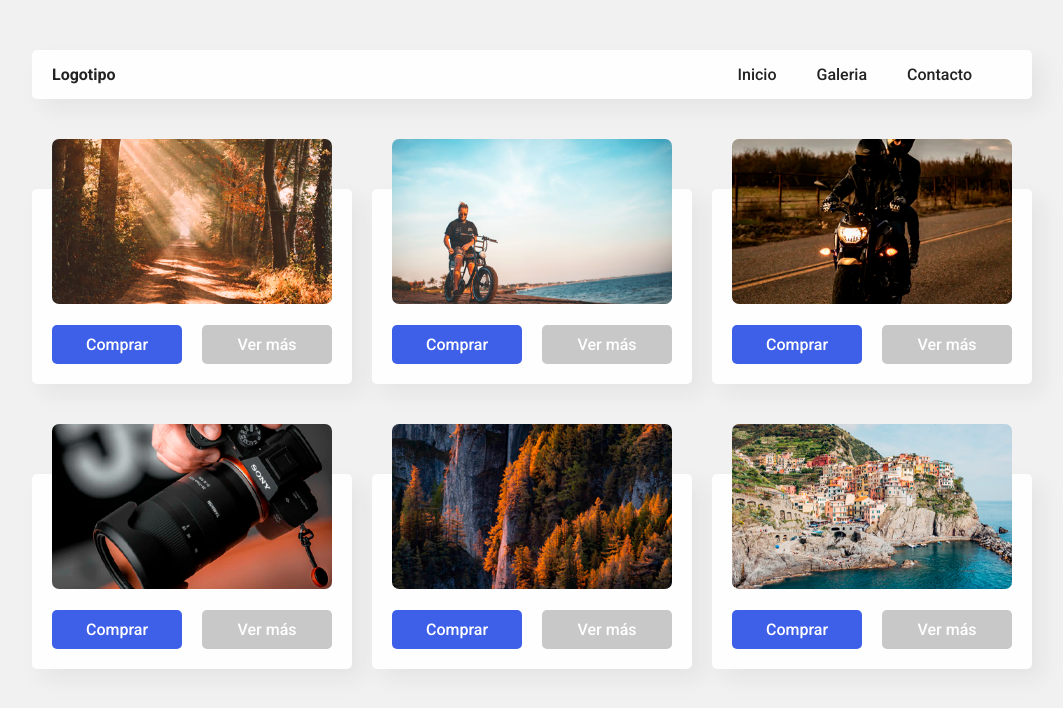
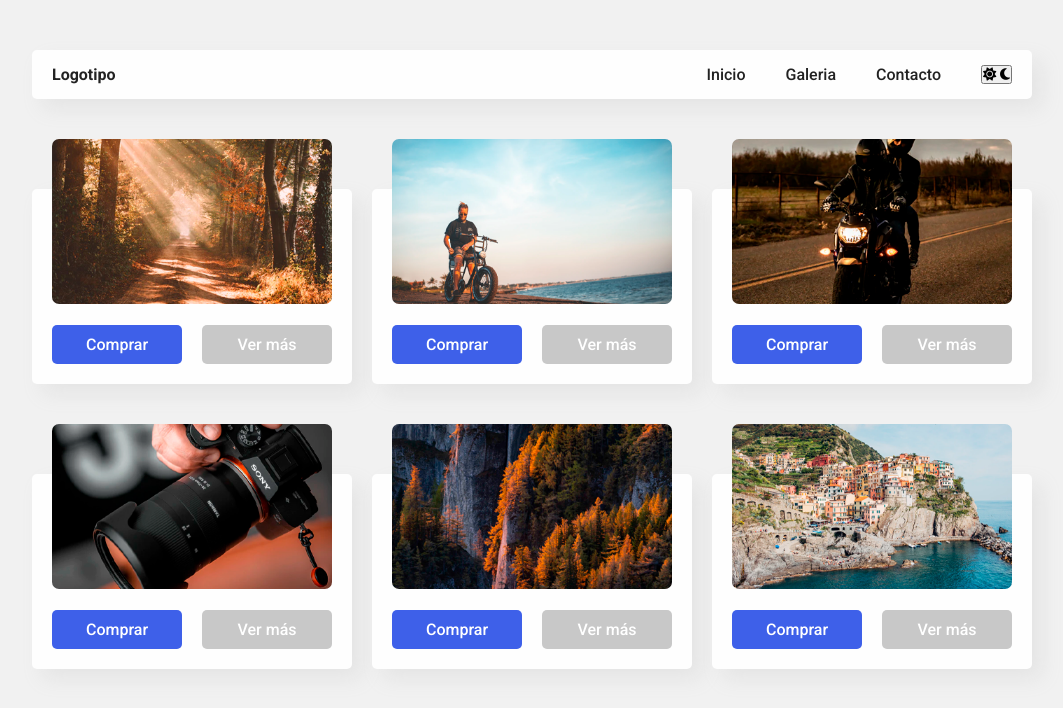
Before and after one commit to osk-max/practicaModeDark, a website: page index.html in a window 1280 px wide. Shown: the whole page, without its empty margins (108-1171 px from the left). Drawn offline with Linux system fonts and the light colour scheme.

Commit message:
Añado iconos Se añaden iconos de día y noche

```diff
--- a/index.html
+++ b/index.html
@@ -23,6 +23,10 @@
           <a href="#">Inicio</a>
           <a href="#">Galeria</a>
           <a href="#">Contacto</a>
+          <button class="switch" id="switch">
+            <span><i class="fas fa-sun"></i></span>
+            <span><i class="fas fa-moon"></i></span>
+          </button>
         </div>
       </nav>
 
```
